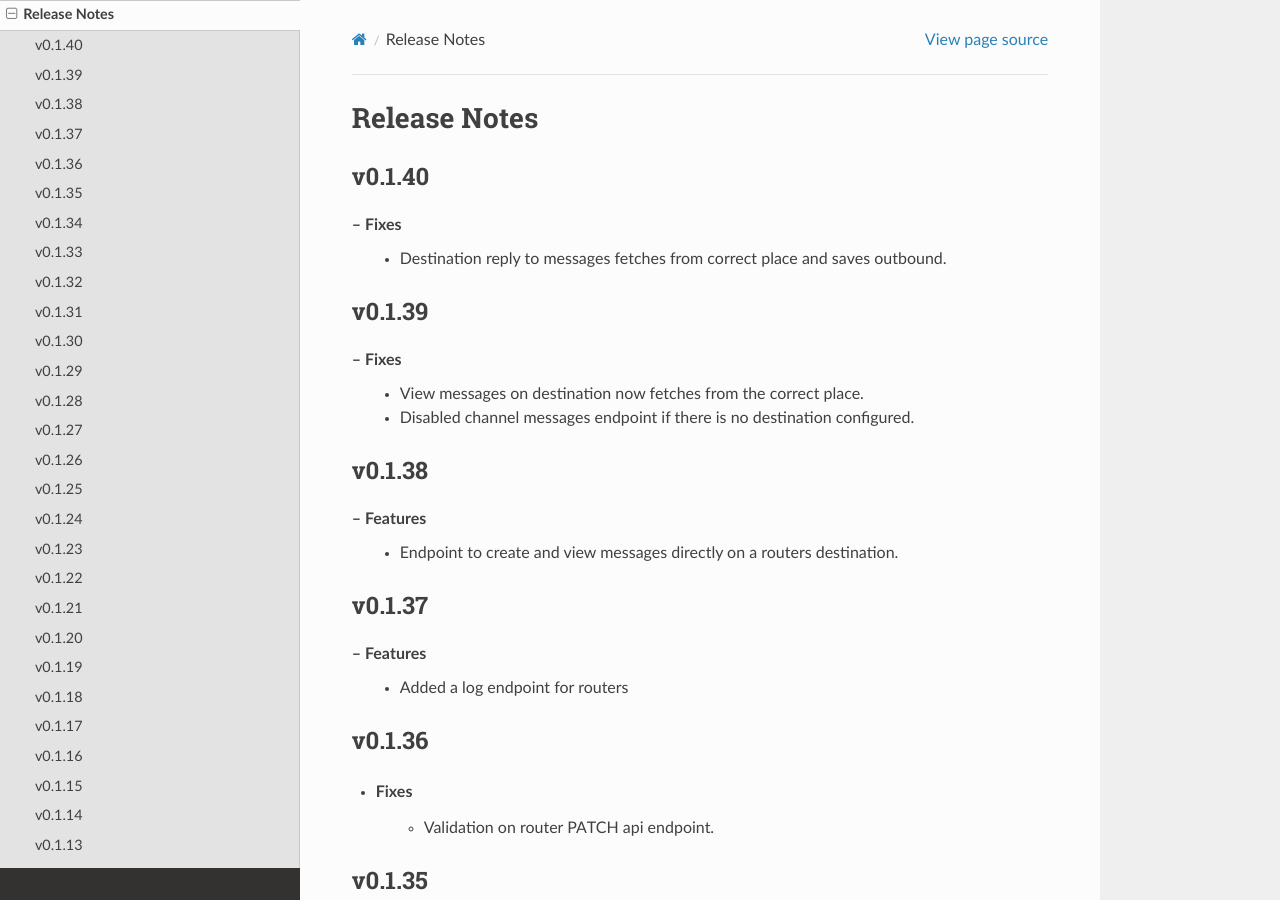
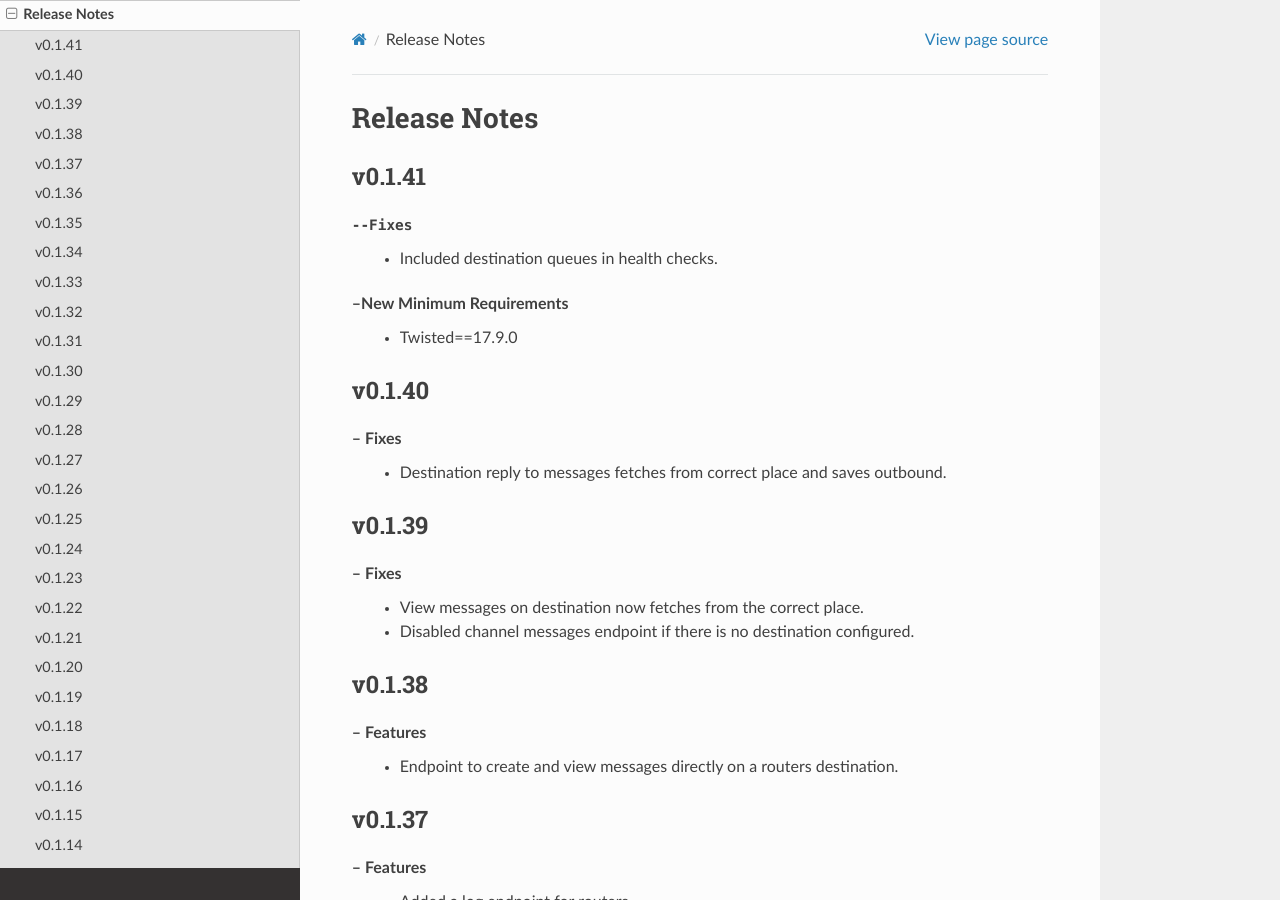
Before and after one commit to praekeltfoundation/junebug, a Sphinx documentation site: the page built from docs/release-notes.rst, in a window 1280 px wide and 900 px high. Built offline with Sphinx 7.4.7 and the Read the Docs theme 2.0.0, drawn with Linux system fonts in a browser that asks for light colours; pages that are not in the unit, such as notebooks, are missing from menus.

Commit message:
minimum requirements and docs

```diff
--- a/docs/release-notes.rst
+++ b/docs/release-notes.rst
@@ -2,6 +2,16 @@
 
 Release Notes
 =============
+
+v0.1.41
+-------
+.. Pull requests 173
+
+--Fixes
+    - Included destination queues in health checks.
+
+--New Minimum Requirements
+    - Twisted==17.9.0
 
 v0.1.40
 -------
```
Also changed, not shown: .travis.yml.
